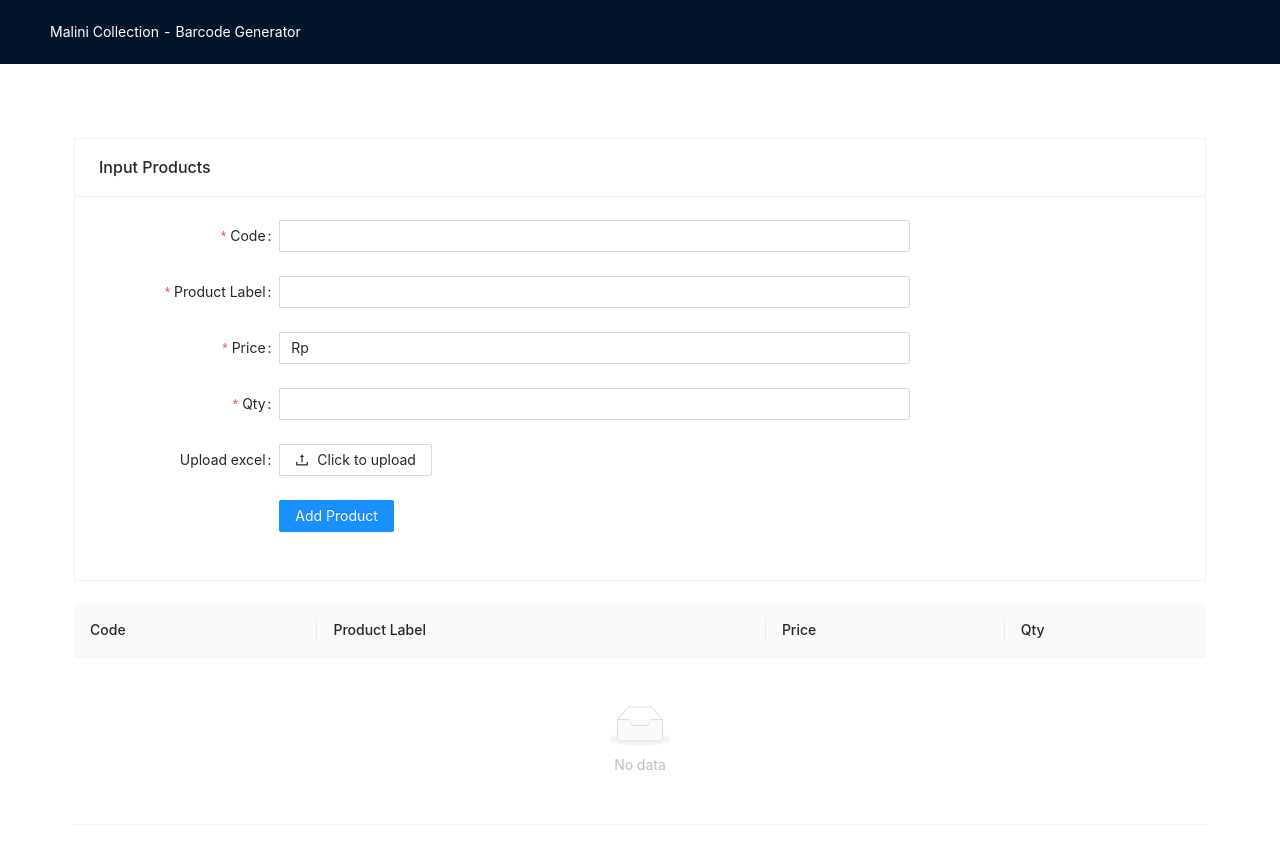
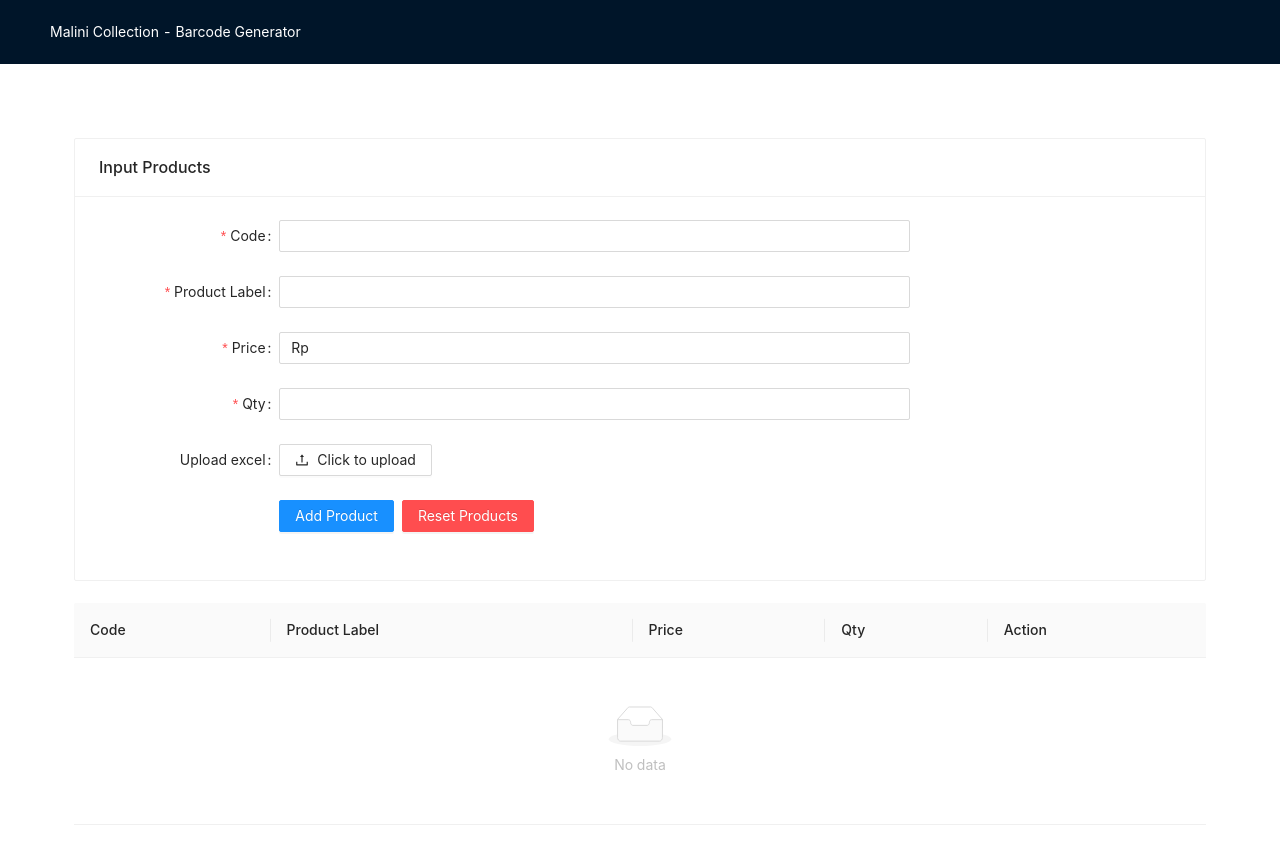
Before and after one commit to awidiyadew/react-barcode-generator, a React (Create React App) app: page / in a window 1280 px wide. Shown: the top 864 px of the page. Built offline with nearby package versions, Linux system fonts and the light colour scheme.

Commit message:
reset and delete product

```diff
--- a/src/App.js
+++ b/src/App.js
@@ -50,7 +50,9 @@ const createProductPerStock = (product, stock) => new Array(Number(stock)).fill(
 const App = ({
   products,
   addProduct,
-  overWriteProducts
+  overWriteProducts,
+  deleteProduct,
+  resetProduct
 }) => {
   const [outputMode, setOutputMode] = useState(null);
 
@@ -61,6 +63,8 @@ const App = ({
       onClickPriceTag={() => setOutputMode(OUTPUT_MODE.PRICE_TAG)}
       onClickBarcode={() => setOutputMode(OUTPUT_MODE.BARCODE)}
       onExcelParsed={overWriteProducts}
+      deleteProduct={deleteProduct}
+      onProductReset={resetProduct}
     />
   );
 
--- a/src/AppContainer.js
+++ b/src/AppContainer.js
@@ -17,11 +17,24 @@ const AppContainer = () => {
     storageService.overwriteProducts(products);
   };
 
+  const deleteProduct = (product) => {
+    const newProducts = products.filter(item => item.code !== product.code);
+    setProducts(newProducts);
+    storageService.overwriteProducts(newProducts);
+  };
+
+  const resetProduct = () => {
+    setProducts([]);
+    storageService.overwriteProducts([]);
+  };
+
   return (
     <App
       products={products}
       addProduct={addProduct}
       overWriteProducts={overWriteProducts}
+      deleteProduct={deleteProduct}
+      resetProduct={resetProduct}
     />
   );
 };
--- a/src/Home/Home.component.js
+++ b/src/Home/Home.component.js
@@ -7,7 +7,7 @@ import ProductList from '../ProductList/ProductList.component';
 const { Header, Content } = Layout;
 
 const Home = (props) => {
-  const { addProduct, products, onClickPriceTag, onClickBarcode, onExcelParsed } = props;
+  const { addProduct, products, onClickPriceTag, onClickBarcode, onExcelParsed, deleteProduct, onProductReset } = props;
   const hasProduct = products.length > 0;
   return (
     <Layout>
@@ -18,9 +18,13 @@ const Home = (props) => {
       </Header>
       <Content className="site-layout" style={{ background: '#fff', padding: '50px 50px', marginTop: 64 }}>
         <div className="site-layout-background" style={{ padding: 24, minHeight: 500 }}>
-          <ProductForm onProductSubmit={addProduct} onExcelParsed={onExcelParsed} />
+          <ProductForm
+            onProductSubmit={addProduct}
+            onExcelParsed={onExcelParsed}
+            onProductReset={onProductReset}
+          />
           <br />
-          <ProductList products={products} />
+          <ProductList products={products} deleteProduct={deleteProduct} />
           <br />
           {hasProduct && <Button type="primary" onClick={onClickPriceTag}>Print as Price Tag</Button>}
           {hasProduct && <Button type="default" style={{ marginLeft: 8 }} onClick={onClickBarcode}>Print as Barcode</Button>}
--- a/src/ProductForm/ProductForm.component.js
+++ b/src/ProductForm/ProductForm.component.js
@@ -1,4 +1,4 @@
-import { Form, Input, Button, Card, Upload } from 'antd';
+import { Form, Input, Button, Card, Upload, Space } from 'antd';
 import { UploadOutlined } from '@ant-design/icons';
 
 import parseExcelUpload from '../Utils/parseExcelUpload';
@@ -19,7 +19,7 @@ const tailLayout = {
   },
 };
 
-const ProductForm = ({ onProductSubmit, onExcelParsed }) => {
+const ProductForm = ({ onProductSubmit, onExcelParsed, onProductReset }) => {
   const [form] = Form.useForm();
 
   const renderInput = (formItemProps, inputProps) => (
@@ -63,7 +63,10 @@ const ProductForm = ({ onProductSubmit, onExcelParsed }) => {
         {renderInput({ name: 'stock', label: 'Qty' }, { type: 'number', min: 0 })}
         {renderUploadButton()}
         <Form.Item {...tailLayout}>
-          <Button type="primary" htmlType="submit">Add Product</Button>
+          <Space>
+            <Button type="primary" htmlType="submit">Add Product</Button>
+            <Button danger type="primary" onClick={onProductReset}>Reset Products</Button>
+          </Space>
         </Form.Item>
       </Form>
     </Card>
--- a/src/ProductList/ProductList.component.js
+++ b/src/ProductList/ProductList.component.js
@@ -1,4 +1,6 @@
-import { Table } from 'antd';
+import { Table, Button } from 'antd';
+
+const { Column } = Table;
 
 const columns = [
   {
@@ -23,8 +25,21 @@ const columns = [
   }
 ];
 
-const ProductList = ({ products }) => (
-  <Table columns={columns} dataSource={products} />
+const ProductList = ({ products, deleteProduct }) => (
+  <Table dataSource={products}>
+    {columns.map(column => (
+      <Column title={column.title} dataIndex={column.dataIndex} key={column.key} />
+    ))}
+    <Column
+      title="Action"
+      key="action"
+      render={(_, product) => (
+        <Button danger onClick={() => deleteProduct(product)}>
+          Delete
+        </Button>
+      )}
+    />
+  </Table>
 );
 
 export default ProductList;
```
